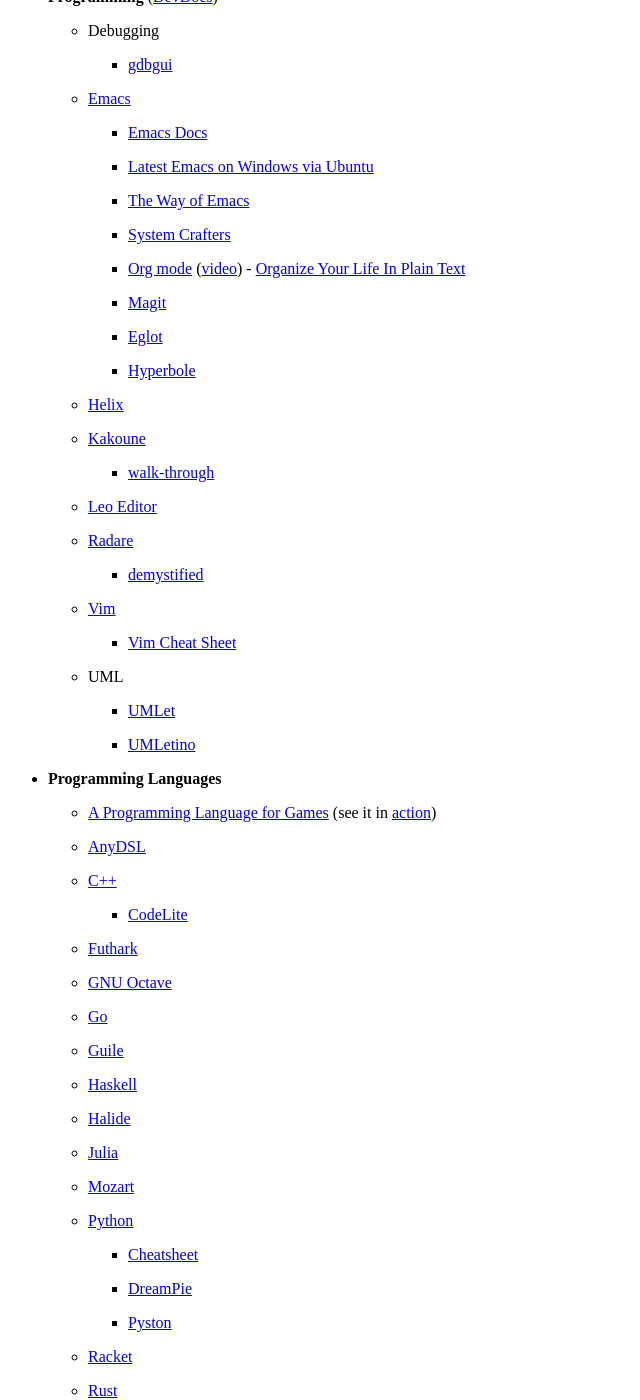
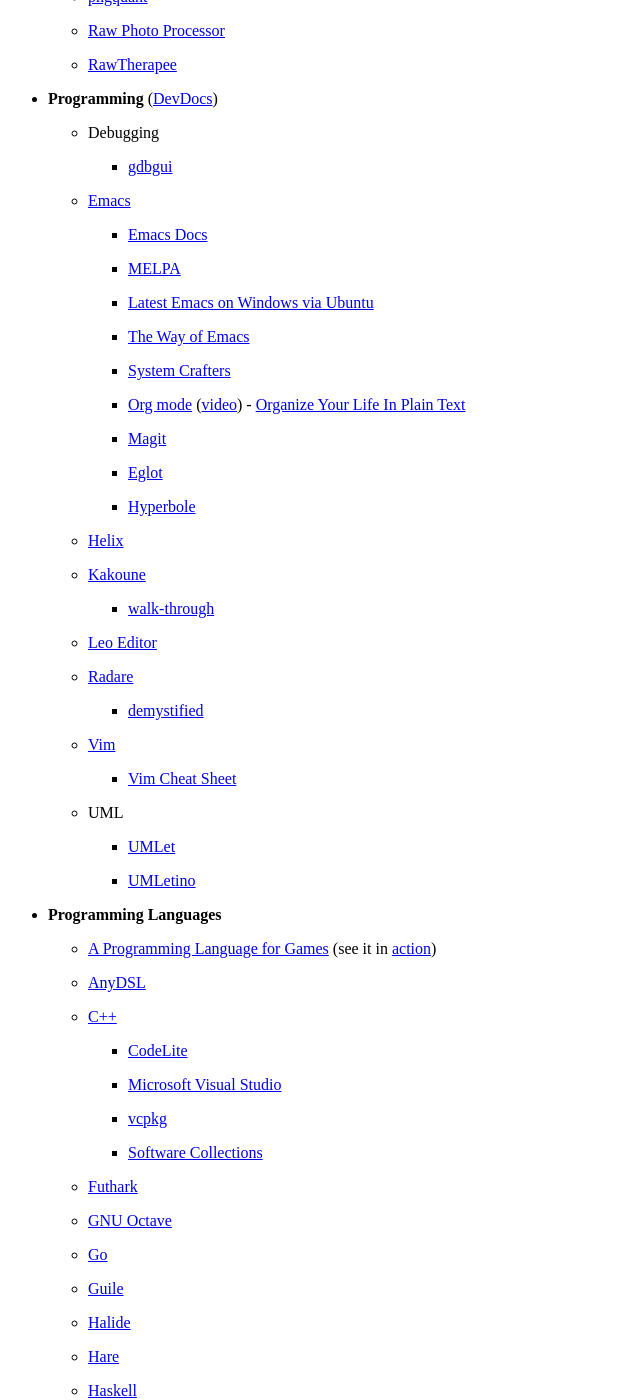
Before and after one commit to wahn/jan_walter_org, a Jekyll site: the page built from links/index.md, in a window 1280 px wide and 1400 px high, scrolled down 5837 px. Shown: the whole window, without its empty margins (0-640 px from the left). Built offline with Jekyll 4.4.1, drawn with Linux system fonts in a browser that asks for light colours; Markdown is read by kramdown in place of the engine named in the settings; some of the changed text lies outside the part shown.

Commit message:
A couple of new links e.g. to Moonray.

```diff
--- a/links/index.md
+++ b/links/index.md
@@ -377,6 +384,8 @@
 
         + [Emacs Docs](https://www.emacsdocs.org)
 
+        + [MELPA](https://melpa.org)
+
         + [Latest Emacs on Windows via Ubuntu](https://emacsredux.com/blog/2021/12/19/using-emacs-on-windows-11-with-wsl2)
 
         + [The Way of Emacs](https://sheer.tj/the_way_of_emacs.html)
@@ -427,6 +436,12 @@
 
         + [CodeLite](https://codelite.org)
 
+        + [Microsoft Visual Studio](https://en.wikipedia.org/wiki/Microsoft_Visual_Studio)
+
+        + [vcpkg](https://vcpkg.io/en/index.html)
+
+        + [Software Collections](https://www.softwarecollections.org/en)
+
     - [Futhark](https://futhark-lang.org/)
 
     - [GNU Octave](https://www.gnu.org/software/octave)
@@ -435,9 +450,11 @@
 
     - [Guile](https://www.gnu.org/software/guile)
 
+    - [Halide](http://halide-lang.org)
+
+    - [Hare](https://harelang.org)
+
     - [Haskell](https://www.haskell.org)
-
-    - [Halide](http://halide-lang.org)
 
     - [Julia](https://julialang.org)
 
```
Also changed, not shown: other parts of links/index.md (+10 -1 lines).
